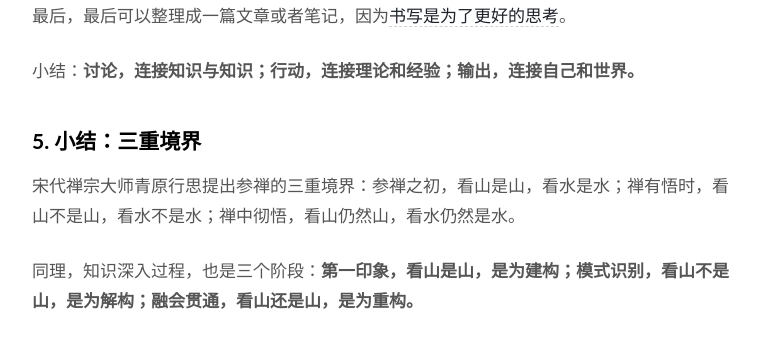
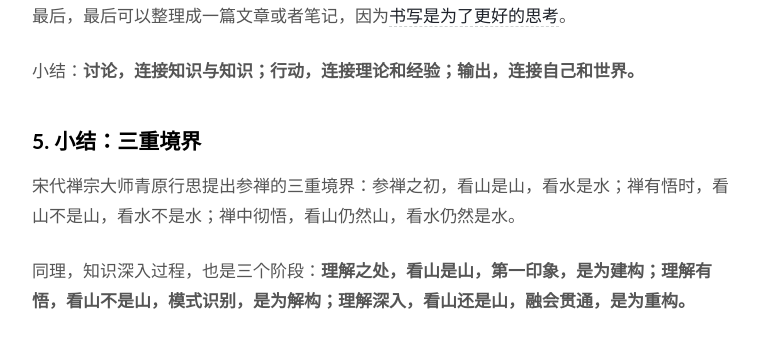
Before and after one commit to WillWang-X/willwang-x.github.io, a Jekyll site: the page built from _posts/2017-06-12-how-to-think-deeply.md, in a window 1280 px wide and 900 px high, scrolled down 7877 px, cut to the strip 499-847 px from the top of the window. Shown: the whole strip, without its empty margins (258-1019 px from the left). Built offline with Jekyll 4.4.1, drawn with Linux system fonts in a browser that asks for light colours.

Commit message:
correct how to think deeply

```diff
--- a/_posts/2017-06-12-how-to-think-deeply.md
+++ b/_posts/2017-06-12-how-to-think-deeply.md
@@ -213,7 +213,7 @@ Hash Table 用一句话说就是：**回眸一笑百媚生！**
 
 宋代禅宗大师青原行思提出参禅的三重境界：参禅之初，看山是山，看水是水；禅有悟时，看山不是山，看水不是水；禅中彻悟，看山仍然山，看水仍然是水。
 
-同理，知识深入过程，也是三个阶段：**第一印象，看山是山，是为建构；模式识别，看山不是山，是为解构；融会贯通，看山还是山，是为重构。**
+同理，知识深入过程，也是三个阶段：**理解之处，看山是山，第一印象，是为建构；理解有悟，看山不是山，模式识别，是为解构；理解深入，看山还是山，融会贯通，是为重构。**
 
 [1]:	https://medium.com/@michaeldsimmons/how-elon-musk-learns-faster-and-better-than-everyone-else-a010a4f586ef
 [2]:	https://www.wikiwand.com/en/Hash_table#/Dynamic_resizing
```
